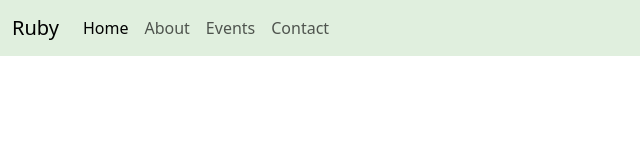
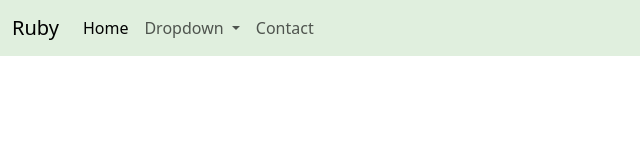
Before and after one commit to ewandeyb/Membership_Website, a plain HTML site: page index.html in a window 1280 px wide. Shown: the full height of the page, 0-640 px from the left. Drawn offline with nearby package versions, Linux system fonts and the light colour scheme.

Commit message:
Update index.html

```diff
--- a/index.html
+++ b/index.html
@@ -18,11 +18,16 @@
             <li class="nav-item">
                <a class="nav-link active" aria-current="page" href="#">Home</a>
             </li>
-            <li class="nav-item">
-               <a class="nav-link" href="#">About</a>
-            </li>
-            <li class="nav-item">
-               <a class="nav-link" href="#">Events</a>
+            <li class="nav-item dropdown">
+               <a class="nav-link dropdown-toggle" href="#" id="navbarDropdown" role="button" data-toggle="dropdown" aria-haspopup="true" aria-expanded="false">
+               Dropdown
+            </a>
+            <div class="dropdown-menu" aria-labelledby="navbarDropdown">
+               <a class="dropdown-item" href="#">Action</a>
+               <a class="dropdown-item" href="#">Another action</a>
+               <div class="dropdown-divider"></div>
+               <a class="dropdown-item" href="#">Something else here</a>
+            </div>
             </li>
             <li class = "nav-item">
                <a class="nav-link" href="#">Contact</a>
```
